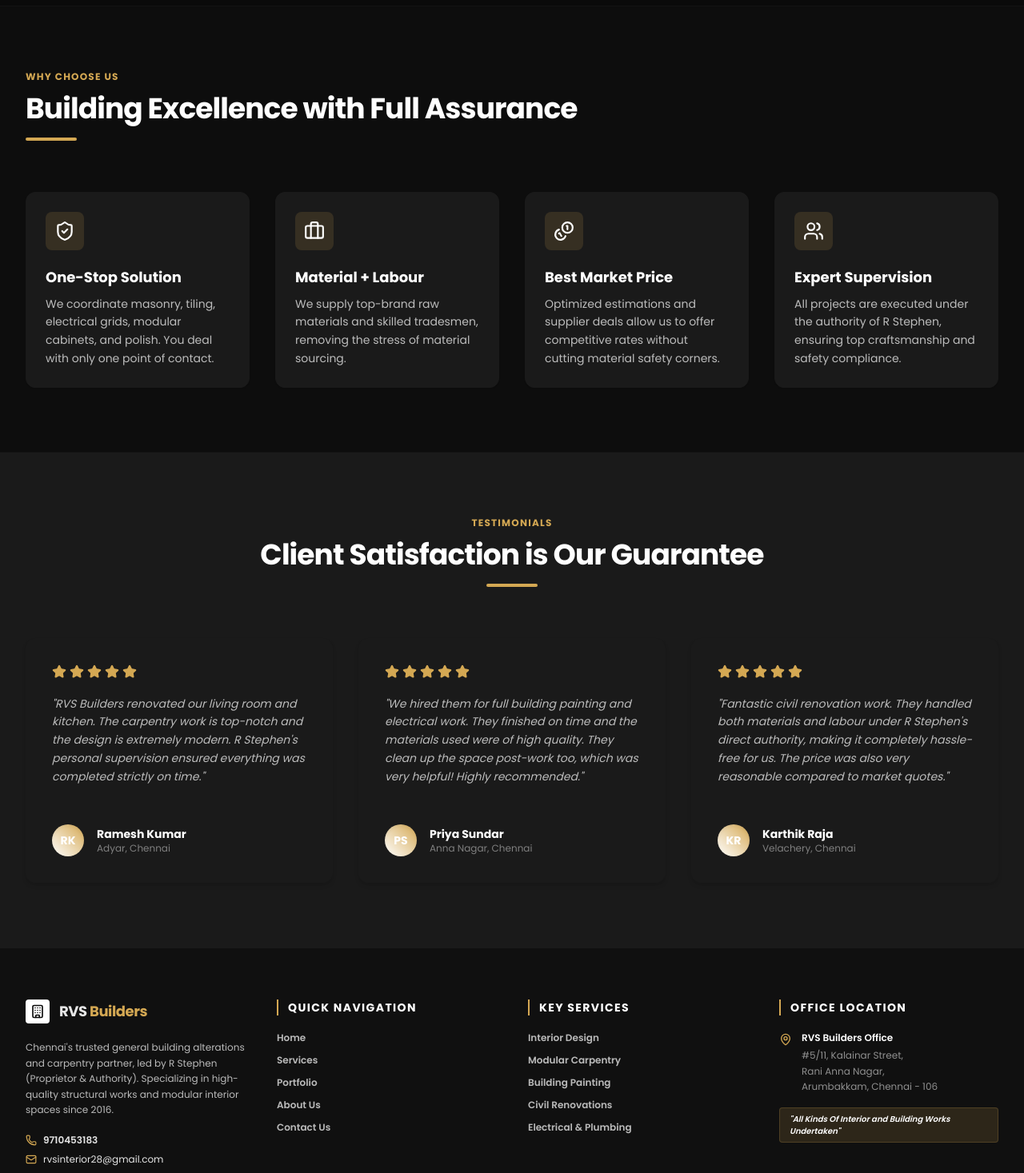
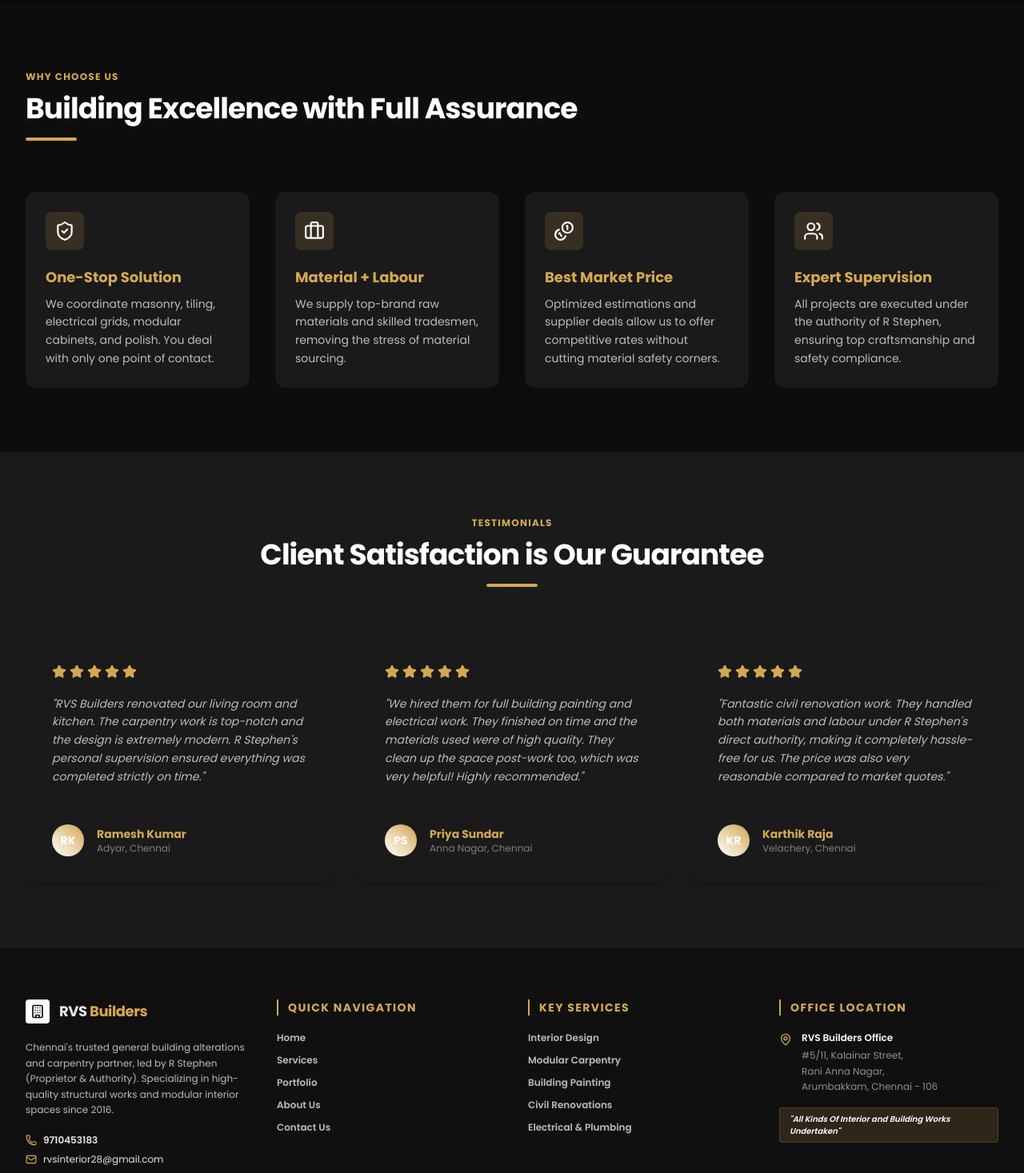
Before and after one commit to rameshackk/rvs-builders, a React (Vite) app: page / in a window 1280 px wide. Shown: the part 1590-3057 px from the top of the page at 80% size. Built offline with nearby package versions, Linux system fonts and the light colour scheme; a web font is replaced by a local one.

Commit message:
Change headings to gold

```diff
--- a/src/App.jsx
+++ b/src/App.jsx
@@ -732,7 +732,7 @@ export default function App() {
                           <div className="w-12 h-12 rounded-lg bg-brand-subtle/50 text-brand-primary flex items-center justify-center group-hover:bg-brand-primary group-hover:text-brand-accent transition-colors duration-300">
                             <IconComponent size={24} className="stroke-[2]" />
                           </div>
-                          <h3 className="text-lg font-bold text-brand-primary mt-5 group-hover:text-brand-accent transition-colors">
+                          <h3 className="text-lg font-bold text-brand-accent mt-5 group-hover:text-brand-accent transition-colors">
                             {service.title}
                           </h3>
                           <p className="text-sm text-brand-dark/80 mt-3 leading-relaxed">
@@ -779,7 +779,7 @@ export default function App() {
                     <div className="w-12 h-12 bg-brand-accent/15 text-brand-primary rounded-lg flex items-center justify-center mb-5">
                       <ShieldCheck size={26} />
                     </div>
-                    <h3 className="text-lg font-bold text-brand-primary mb-2">One-Stop Solution</h3>
+                    <h3 className="text-lg font-bold text-brand-accent mb-2">One-Stop Solution</h3>
                     <p className="text-sm text-brand-dark/80 leading-relaxed">
                       We coordinate masonry, tiling, electrical grids, modular cabinets, and polish. You deal with only one point of contact.
                     </p>
@@ -788,7 +788,7 @@ export default function App() {
                     <div className="w-12 h-12 bg-brand-accent/15 text-brand-primary rounded-lg flex items-center justify-center mb-5">
                       <Briefcase size={26} />
                     </div>
-                    <h3 className="text-lg font-bold text-brand-primary mb-2">Material + Labour</h3>
+                    <h3 className="text-lg font-bold text-brand-accent mb-2">Material + Labour</h3>
                     <p className="text-sm text-brand-dark/80 leading-relaxed">
                       We supply top-brand raw materials and skilled tradesmen, removing the stress of material sourcing.
                     </p>
@@ -797,7 +797,7 @@ export default function App() {
                     <div className="w-12 h-12 bg-brand-accent/15 text-brand-primary rounded-lg flex items-center justify-center mb-5">
                       <Coins size={26} />
                     </div>
-                    <h3 className="text-lg font-bold text-brand-primary mb-2">Best Market Price</h3>
+                    <h3 className="text-lg font-bold text-brand-accent mb-2">Best Market Price</h3>
                     <p className="text-sm text-brand-dark/80 leading-relaxed">
                       Optimized estimations and supplier deals allow us to offer competitive rates without cutting material safety corners.
                     </p>
@@ -806,7 +806,7 @@ export default function App() {
                     <div className="w-12 h-12 bg-brand-accent/15 text-brand-primary rounded-lg flex items-center justify-center mb-5">
                       <Users size={26} />
                     </div>
-                    <h3 className="text-lg font-bold text-brand-primary mb-2">Expert Supervision</h3>
+                    <h3 className="text-lg font-bold text-brand-accent mb-2">Expert Supervision</h3>
                     <p className="text-sm text-brand-dark/80 leading-relaxed">
                       All projects are executed under the authority of R Stephen, ensuring top craftsmanship and safety compliance.
                     </p>
@@ -844,7 +844,7 @@ export default function App() {
                           {test.initials}
                         </div>
                         <div>
-                          <h4 className="font-bold text-brand-primary text-sm">{test.name}</h4>
+                          <h4 className="font-bold text-brand-accent text-sm">{test.name}</h4>
                           <p className="text-xs text-brand-dark/50">{test.location}</p>
                         </div>
                       </div>
@@ -864,7 +864,7 @@ export default function App() {
             {/* Header Banner */}
             <section className="bg-brand-subtle text-brand-dark py-16 relative border-b border-brand-subtle/55">
               <div className="max-w-7xl mx-auto px-4 sm:px-6 lg:px-8 text-center relative z-10">
-                <h1 className="text-3xl sm:text-4xl font-bold tracking-tight text-brand-dark">Our Services</h1>
+                <h1 className="text-3xl sm:text-4xl font-bold tracking-tight text-brand-accent">Our Services</h1>
                 <p className="mt-2 text-brand-dark/80 max-w-xl mx-auto text-sm sm:text-base font-light">
                   Explore all kinds of interior and building alteration works undertaken by RVS Builders under the expert direction of R Stephen.
                 </p>
@@ -886,7 +886,7 @@ export default function App() {
                             <div className="w-12 h-12 rounded-lg bg-brand-subtle/40 text-brand-primary flex items-center justify-center shrink-0">
                               <IconComponent size={24} className="stroke-[2.2]" />
                             </div>
-                            <h3 className="text-xl font-bold text-brand-primary">
+                            <h3 className="text-xl font-bold text-brand-accent">
                               {service.title}
                             </h3>
                           </div>
@@ -896,7 +896,7 @@ export default function App() {
                           </p>
 
                           <div className="mt-6">
-                            <h4 className="text-xs font-bold uppercase tracking-wider text-brand-primary/70 mb-3">Key Features:</h4>
+                            <h4 className="text-xs font-bold uppercase tracking-wider text-brand-accent/70 mb-3">Key Features:</h4>
                             <div className="grid grid-cols-1 sm:grid-cols-2 gap-2">
                               {service.features.map((feat, idx) => (
                                 <div key={idx} className="flex items-center gap-2 text-xs text-brand-dark/80">
@@ -929,7 +929,7 @@ export default function App() {
                     <span className="bg-brand-accent/20 text-brand-primary text-xs px-3 py-1 rounded-full font-bold uppercase tracking-wider border border-brand-accent/40">
                       Delivery Standard
                     </span>
-                    <h3 className="text-2xl sm:text-3xl font-bold mt-4 tracking-tight text-brand-primary">
+                    <h3 className="text-2xl sm:text-3xl font-bold mt-4 tracking-tight text-brand-accent">
                       Dual Provision: Raw Material & Expert Labour
                     </h3>
                     <p className="mt-3 text-brand-dark/80 text-sm leading-relaxed">
@@ -963,7 +963,7 @@ export default function App() {
             {/* Header Banner */}
             <section className="bg-brand-subtle text-brand-dark py-16 relative border-b border-brand-subtle/55">
               <div className="max-w-7xl mx-auto px-4 sm:px-6 lg:px-8 text-center relative z-10">
-                <h1 className="text-3xl sm:text-4xl font-bold tracking-tight text-brand-dark">Our Completed Projects</h1>
+                <h1 className="text-3xl sm:text-4xl font-bold tracking-tight text-brand-accent">Our Completed Projects</h1>
                 <p className="mt-2 text-brand-dark/80 max-w-xl mx-auto text-sm sm:text-base font-light">
                   A visual showcase of carpentry, luxury modular interiors, civil structural works, and paint finishes completed in Chennai.
                 </p>
@@ -1017,7 +1017,7 @@ export default function App() {
 
                       <div className="p-6 flex-grow flex flex-col justify-between">
                         <div>
-                          <h3 className="text-lg font-bold text-brand-primary">
+                          <h3 className="text-lg font-bold text-brand-accent">
                             {project.title}
                           </h3>
                           <p className="text-brand-dark/60 text-xs flex items-center gap-1 mt-1">
@@ -1063,7 +1063,7 @@ export default function App() {
             {/* Header Banner */}
             <section className="bg-brand-subtle text-brand-dark py-16 relative border-b border-brand-subtle/55">
               <div className="max-w-7xl mx-auto px-4 sm:px-6 lg:px-8 text-center relative z-10">
-                <h1 className="text-3xl sm:text-4xl font-bold tracking-tight text-brand-dark">About RVS Builders</h1>
+                <h1 className="text-3xl sm:text-4xl font-bold tracking-tight text-brand-accent">About RVS Builders</h1>
                 <p className="mt-2 text-brand-dark/80 max-w-xl mx-auto text-sm sm:text-base font-light">
                   A legacy of reliability and master craftsmanship in Chennai.
                 </p>
@@ -1080,7 +1080,7 @@ export default function App() {
                   {/* Left Column: Story */}
                   <div className="lg:col-span-7">
                     <span className="text-xs font-bold text-brand-accent uppercase tracking-widest">Our Profile</span>
-                    <h2 className="text-2xl sm:text-3xl font-bold text-brand-primary mt-2">
+                    <h2 className="text-2xl sm:text-3xl font-bold text-brand-accent mt-2">
                       Led by R Stephen: Quality Contractors in Chennai
                     </h2>
                     <div className="w-16 h-1 bg-brand-accent mt-4 mb-6 rounded-full"></div>
@@ -1096,7 +1096,7 @@ export default function App() {
                     {/* Mission and Core Values Grid */}
                     <div className="grid grid-cols-1 sm:grid-cols-2 gap-6 mt-8">
                       <div className="border border-brand-subtle rounded-lg p-5 bg-brand-subtle shadow-sm">
-                        <h4 className="font-bold text-brand-primary flex items-center gap-2 text-sm">
+                        <h4 className="font-bold text-brand-accent flex items-center gap-2 text-sm">
                           <span className="w-2 h-2 rounded-full bg-brand-accent"></span>
                           Our Core Mission
                         </h4>
@@ -1106,7 +1106,7 @@ export default function App() {
                       </div>
 
                       <div className="border border-brand-subtle rounded-lg p-5 bg-brand-subtle shadow-sm">
-                        <h4 className="font-bold text-brand-primary flex items-center gap-2 text-sm">
+                        <h4 className="font-bold text-brand-accent flex items-center gap-2 text-sm">
                           <span className="w-2 h-2 rounded-full bg-brand-accent"></span>
                           Proprietor's Guarantee
                         </h4>
@@ -1127,13 +1127,13 @@ export default function App() {
                           RS
                         </div>
                         <div>
-                          <h3 className="text-lg font-bold text-brand-primary">R Stephen</h3>
+                          <h3 className="text-lg font-bold text-brand-accent">R Stephen</h3>
                           <p className="text-xs text-brand-dark/50">Proprietor & Director, RVS Builders</p>
                         </div>
                       </div>
 
                       <div className="mt-6 pt-6 border-t border-slate-100">
-                        <h4 className="text-xs font-bold uppercase tracking-wider text-brand-primary/80 mb-2">Our Management Authority:</h4>
+                        <h4 className="text-xs font-bold uppercase tracking-wider text-brand-accent/80 mb-2">Our Management Authority:</h4>
                         <p className="text-brand-dark/80 text-xs leading-relaxed italic">
                           "Under my direct authority and quality checks, RVS Builders guarantees that every project is completed using high-grade materials and premium skilled labour. We do not sublease works to unvetted agents; my supervisors coordinate directly with you."
                         </p>
@@ -1161,7 +1161,7 @@ export default function App() {
             {/* Header Banner */}
             <section className="bg-brand-subtle text-brand-dark py-16 relative border-b border-brand-subtle/55">
               <div className="max-w-7xl mx-auto px-4 sm:px-6 lg:px-8 text-center relative z-10">
-                <h1 className="text-3xl sm:text-4xl font-bold tracking-tight text-brand-dark">Contact Us / Get Quote</h1>
+                <h1 className="text-3xl sm:text-4xl font-bold tracking-tight text-brand-accent">Contact Us / Get Quote</h1>
                 <p className="mt-2 text-brand-dark/80 max-w-xl mx-auto text-sm sm:text-base font-light">
                   Get a free project estimation. Request a callback from R Stephen.
                 </p>
@@ -1179,7 +1179,7 @@ export default function App() {
                   <div className="lg:col-span-5 flex flex-col justify-between">
                     <div>
                       <span className="text-xs font-bold text-brand-accent uppercase tracking-widest">Office Contacts</span>
-                      <h2 className="text-2xl font-bold text-brand-primary mt-2">Get in Touch</h2>
+                      <h2 className="text-2xl font-bold text-brand-accent mt-2">Get in Touch</h2>
                       <div className="w-12 h-1 bg-brand-accent mt-3 mb-6 rounded-full"></div>
 
                       <div className="space-y-6 mt-6">
@@ -1188,7 +1188,7 @@ export default function App() {
                             <MapPin size={20} className="text-brand-primary" />
                           </div>
                           <div>
-                            <h4 className="font-semibold text-brand-primary text-sm">Office Location</h4>
+                            <h4 className="font-semibold text-brand-accent text-sm">Office Location</h4>
                             <p className="text-brand-dark/60 text-xs mt-1 leading-relaxed max-w-xs">
                               #5/11, Kalainar Street, Rani Anna Nagar, Arumbakkam, Chennai - 106
                             </p>
@@ -1200,7 +1200,7 @@ export default function App() {
                             <Mail size={20} className="text-brand-primary" />
                           </div>
                           <div>
-                            <h4 className="font-semibold text-brand-primary text-sm">Email Address</h4>
+                            <h4 className="font-semibold text-brand-accent text-sm">Email Address</h4>
                             <p className="text-brand-dark/60 text-xs mt-1">
                               <a href="mailto:rvsinterior28@gmail.com" className="hover:text-brand-accent transition-colors">
                                 rvsinterior28@gmail.com
@@ -1214,7 +1214,7 @@ export default function App() {
                             <Phone size={20} className="text-brand-primary" />
                           </div>
                           <div>
-                            <h4 className="font-semibold text-brand-primary text-sm">Call / WhatsApp</h4>
+                            <h4 className="font-semibold text-brand-accent text-sm">Call / WhatsApp</h4>
                             <p className="text-brand-dark/60 text-xs mt-1">
                               <a href="tel:9710453183" className="hover:text-brand-accent font-bold transition-colors">
                                 9710453183
@@ -1240,7 +1240,7 @@ export default function App() {
                   {/* Right Column: Form */}
                   <div className="lg:col-span-7">
                     <div className="bg-brand-subtle rounded-2xl border border-brand-subtle p-6 sm:p-10 shadow-lg relative overflow-hidden">
-                      <h3 className="text-xl sm:text-2xl font-bold text-brand-primary">Request Free Estimate</h3>
+                      <h3 className="text-xl sm:text-2xl font-bold text-brand-accent">Request Free Estimate</h3>
                       <p className="text-brand-dark/60 text-xs mt-1">Submit your requirement. R Stephen's office will schedule a free site audit.</p>
 
                       {isSuccess && (
@@ -1402,7 +1402,7 @@ export default function App() {
 
                 {/* FAQ Accordion Section */}
                 <div className="max-w-4xl mx-auto mt-20">
-                  <h3 className="text-2xl font-bold text-brand-primary text-center mb-8">Frequently Asked Questions</h3>
+                  <h3 className="text-2xl font-bold text-brand-accent text-center mb-8">Frequently Asked Questions</h3>
                   <div className="space-y-4">
                     {FAQS.map((faq, idx) => (
                       <div
@@ -1476,7 +1476,7 @@ export default function App() {
 
             {/* Column 2: Quick Links */}
             <div>
-              <h4 className="text-sm font-bold text-brand-primary uppercase tracking-widest mb-5 border-l-2 border-brand-accent pl-3">
+              <h4 className="text-sm font-bold text-brand-accent uppercase tracking-widest mb-5 border-l-2 border-brand-accent pl-3">
                 Quick Navigation
               </h4>
               <ul className="space-y-3 text-xs">
@@ -1501,7 +1501,7 @@ export default function App() {
 
             {/* Column 3: Services Shortlist */}
             <div>
-              <h4 className="text-sm font-bold text-brand-primary uppercase tracking-widest mb-5 border-l-2 border-brand-accent pl-3">
+              <h4 className="text-sm font-bold text-brand-accent uppercase tracking-widest mb-5 border-l-2 border-brand-accent pl-3">
                 Key Services
               </h4>
               <ul className="space-y-3 text-xs">
@@ -1515,7 +1515,7 @@ export default function App() {
 
             {/* Column 4: Address Details */}
             <div>
-              <h4 className="text-sm font-bold text-brand-primary uppercase tracking-widest mb-5 border-l-2 border-brand-accent pl-3">
+              <h4 className="text-sm font-bold text-brand-accent uppercase tracking-widest mb-5 border-l-2 border-brand-accent pl-3">
                 Office Location
               </h4>
               <div className="flex gap-3 text-xs">
```
